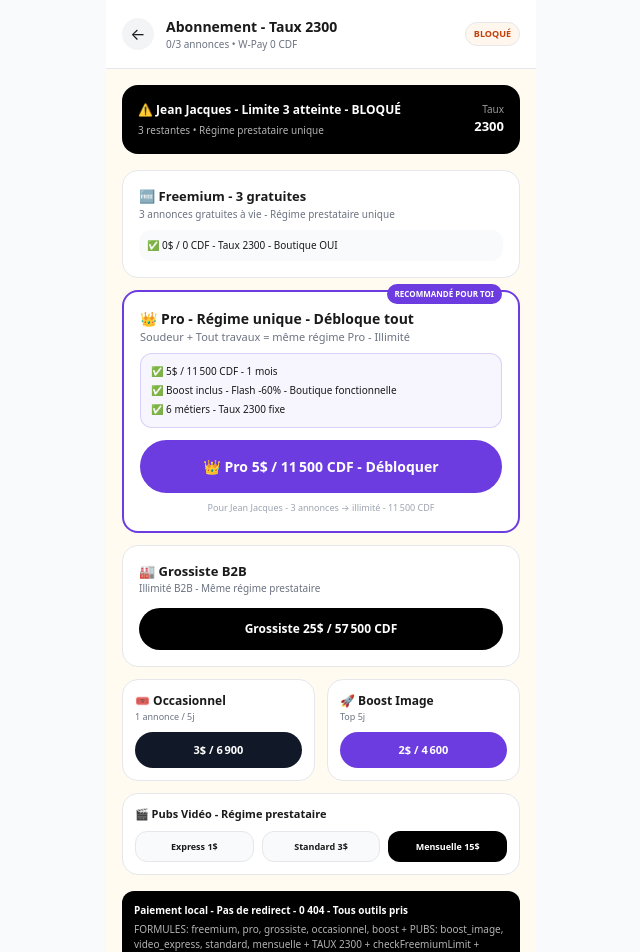
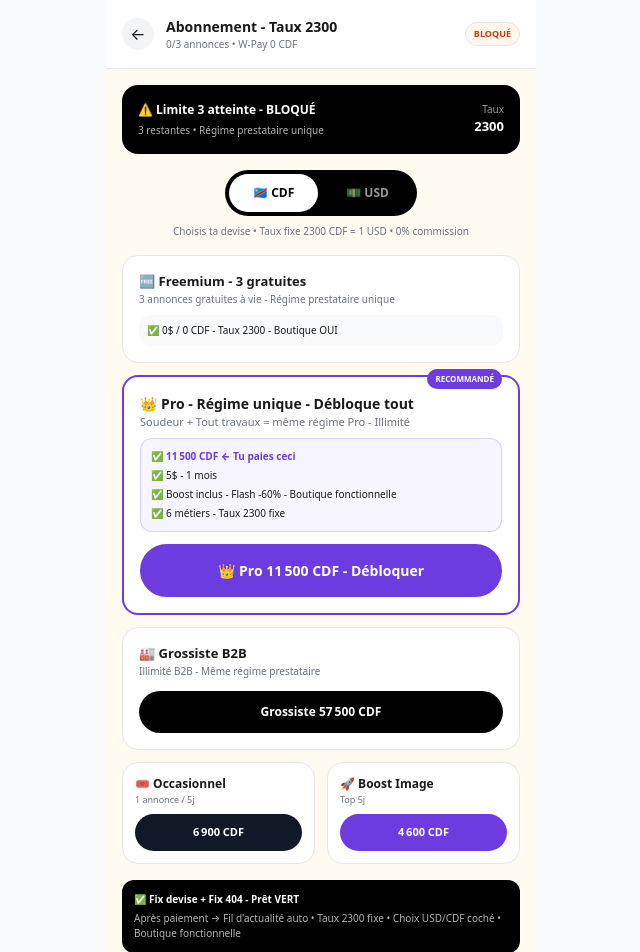
Before and after one commit to kongolokelvin47-cmd/Wenze-pwa, a Next.js app: page /abonnement in a window 1280 px wide. Shown: the top 952 px of the page, without its empty margins (319-959 px from the left). Built offline with nearby package versions, Linux system fonts and the light colour scheme.

Commit message:
Enhance currency selection and payment confirmation
Updated currency handling and improved payment confirmation display.

```diff
--- a/app/abonnement/page.tsx
+++ b/app/abonnement/page.tsx
@@ -2,6 +2,8 @@
 import { useState, useEffect } from "react";
 import Link from "next/link";
 import { FORMULES, PUBS, TAUX_CDF, handlePaiement, verifierAbonnement, checkFreemiumLimit, getSoldeWPay, toCDFString } from "@/lib/paiement";
+
+export const dynamic = 'force-dynamic';
 
 export default function AbonnementPage() {
   const [ab, setAb] = useState<any>(null);
@@ -10,12 +12,15 @@ export default function AbonnementPage() {
   const [showConfirm, setShowConfirm] = useState<any>(null);
   const [success, setSuccess] = useState<any>(null);
   const [toast, setToast] = useState("");
+  const [devise, setDevise] = useState<"USD" | "CDF">("CDF"); // ✅ EXPERT: CDF par défaut Kinshasa
 
   useEffect(() => {
     try {
       setAb(verifierAbonnement());
       setLimit(checkFreemiumLimit());
       setSolde(getSoldeWPay());
+      const saved = localStorage.getItem("wenze_devise_choisie") as "USD" | "CDF" | null;
+      if(saved) setDevise(saved);
     } catch {}
   }, []);
 
@@ -24,25 +29,30 @@ export default function AbonnementPage() {
     if (!f) return;
     setShowConfirm({
       type,
-      titre: f.nom,
+      titre: f.nom || f.titre || type,
       prixUSD: f.prixUSD ?? f.prix,
       prixCDF: f.prixCDF ?? f.prix * TAUX_CDF,
       prix: (f.prixUSD ?? f.prix) + "$ / " + (f.prixCDF ?? f.prix * TAUX_CDF).toLocaleString("fr-FR") + " CDF",
       duree: f.duree || f.jours + " jours",
       limite: f.limite,
+      deviseChoisie: devise, // ✅ on garde la devise choisie
     });
   }
 
   function confirmerPaiement() {
     if (!showConfirm) return;
-    const res: any = handlePaiement(showConfirm.type, "$");
+    // ✅ FIX DEVISE: on passe la devise choisie, plus "$" forcé
+    const symbole = devise === "USD" ? "$" : "CDF";
+    const res: any = handlePaiement(showConfirm.type, symbole);
+
     if (res && res.success) {
-      setSuccess(res.confirmation);
+      localStorage.setItem("wenze_devise_choisie", devise); // Sauvegarde choix
+      setSuccess({...res.confirmation, devisePayee: devise});
       setShowConfirm(null);
       setAb(verifierAbonnement());
       setLimit(checkFreemiumLimit());
       setSolde(getSoldeWPay());
-      setToast("✅ " + res.confirmation.formule + " activé!");
+      setToast(`✅ ${res.confirmation.formule} activé en ${devise} - Taux ${TAUX_CDF}!`);
       setTimeout(() => setToast(""), 3000);
     } else {
       setToast("❌ " + (res.error || "Erreur"));
@@ -60,17 +70,24 @@ export default function AbonnementPage() {
         <div className="fixed inset-0 z-50 bg-black/60 flex items-center justify-center p-4">
           <div className="bg-white rounded-2xl p-5 w-full max-w-[360px]">
             <p className="font-black text-[15px]">Confirmer {showConfirm.titre}?</p>
+
+            {/* ✅ SWITCH DEVISE DANS CONFIRMATION */}
+            <div className="bg-black rounded-full p-1 flex gap-1 w-fit mt-3">
+              <button onClick={()=> setShowConfirm({...showConfirm, deviseChoisie: "CDF" as any}) || setDevise("CDF")} className={`px-4 py-2 rounded-full text-[11px] font-black ${devise==="CDF"?"bg-white text-black":"text-white/60"}`}>🇨🇩 CDF</button>
+              <button onClick={()=> setShowConfirm({...showConfirm, deviseChoisie: "USD" as any}) || setDevise("USD")} className={`px-4 py-2 rounded-full text-[11px] font-black ${devise==="USD"?"bg-white text-black":"text-white/60"}`}>💵 USD</button>
+            </div>
+
             <div className="mt-3 bg-gray-50 rounded-xl p-3 text-[11px] space-y-1">
-              <p><b>Prix:</b> {showConfirm.prix}</p>
+              <p><b>Prix:</b> <span className={devise==="CDF"?"text-[#6C3CE0] font-black":""}>{showConfirm.prixCDF.toLocaleString("fr-FR")} CDF</span> / <span className={devise==="USD"?"text-[#6C3CE0] font-black":""}>{showConfirm.prixUSD}$</span></p>
+              <p><b>Tu paies en:</b> <span className="bg-black text-white px-2 py-0.5 rounded-full text-[10px]">{devise} - Taux {TAUX_CDF}</span></p>
               <p><b>Durée:</b> {showConfirm.duree}</p>
               <p><b>Limite:</b> {showConfirm.limite}</p>
-              <p><b>Taux:</b> {TAUX_CDF} CDF fixe</p>
-              <p><b>Régime:</b> Prestataire unique - Soudeur + Tout travaux même régime Pro 5$</p>
+              <p><b>Régime:</b> Prestataire unique</p>
               <p><b>Solde W-Pay:</b> {solde.toLocaleString("fr-FR")} CDF</p>
             </div>
             <div className="grid grid-cols-2 gap-2 mt-4">
               <button onClick={() => setShowConfirm(null)} className="bg-gray-100 py-3 rounded-full font-bold text-[12px]">Annuler</button>
-              <button onClick={confirmerPaiement} className="bg-[#6C3CE0] text-white py-3 rounded-full font-bold text-[12px]">✅ Payer maintenant</button>
+              <button onClick={confirmerPaiement} className="bg-[#6C3CE0] text-white py-3 rounded-full font-bold text-[12px]">✅ Payer en {devise}</button>
             </div>
           </div>
         </div>
@@ -83,7 +100,7 @@ export default function AbonnementPage() {
             <p className="font-black text-[16px] mt-2">{success.titre}</p>
             <div className="mt-3 bg-[#6C3CE0]/10 border border-[#6C3CE0]/20 rounded-xl p-3 text-[11px] text-left space-y-1">
               <p><b>Formule:</b> {success.formule}</p>
-              <p><b>Prix:</b> {success.prix}</p>
+              <p><b>Prix payé:</b> {success.prix} ({success.devisePayee})</p>
               <p><b>Durée:</b> {success.duree}</p>
               <p><b>Expire:</b> {success.expire}</p>
               <p><b>Trans:</b> {success.transaction}</p>
@@ -91,7 +108,7 @@ export default function AbonnementPage() {
               <p><b>Régime:</b> {success.regime}</p>
             </div>
             <div className="grid grid-cols-2 gap-2 mt-4">
-              <Link href="/profil" className="bg-black text-white py-3 rounded-full font-bold text-[12px] text-center">Profil</Link>
+              <Link href="/" className="bg-black text-white py-3 rounded-full font-bold text-[12px] text-center">Fil d'actualité</Link>
               <Link href={wa ? `/boutique/${wa}` : "/boutiques"} className="bg-[#6C3CE0] text-white py-3 rounded-full font-bold text-[12px] text-center">Ma Boutique</Link>
             </div>
             <button onClick={() => setSuccess(null)} className="mt-3 w-full bg-gray-100 py-2 rounded-full text-[11px] font-bold">Fermer</button>
@@ -100,68 +117,65 @@ export default function AbonnementPage() {
       )}
 
       <header className="sticky top-0 bg-white z-20 p-4 border-b flex items-center gap-3">
-        <Link href="/profil" className="w-8 h-8 bg-gray-100 rounded-full flex items-center justify-center">←</Link>
+        <Link href="/" className="w-8 h-8 bg-gray-100 rounded-full flex items-center justify-center">←</Link>
         <div className="flex-1"><h1 className="font-black text-[14px]">Abonnement - Taux {TAUX_CDF}</h1><p className="text-[10px] text-gray-500">{limit ? limit.count + "/3 annonces" : "Freemium"} • W-Pay {solde.toLocaleString("fr-FR")} CDF</p></div>
         <span className={`text-[9px] px-2 py-1 rounded-full font-bold ${ab && ab.actif ? "bg-green-50 text-green-700 border" : "bg-orange-50 text-orange-700 border"}`}>{ab && ab.actif ? ab.type.toUpperCase()+" "+ab.expireDans+"j" : "BLOQUÉ"}</span>
       </header>
 
       <div className="p-4">
         <div className="bg-black text-white rounded-2xl p-4 mb-4 flex justify-between items-center">
-          <div><p className="font-bold text-[12px]">{ab && ab.actif ? "✅ "+ab.label+" actif" : "⚠️ Jean Jacques - Limite 3 atteinte - BLOQUÉ"}</p><p className="text-[10px] opacity-70 mt-1">{limit ? limit.annoncesRestantes+" restantes • Régime prestataire unique" : "Taux "+TAUX_CDF+" CDF fixe"}</p></div>
+          <div><p className="font-bold text-[12px]">{ab && ab.actif ? "✅ "+ab.label+" actif" : "⚠️ Limite 3 atteinte - BLOQUÉ"}</p><p className="text-[10px] opacity-70 mt-1">{limit ? limit.annoncesRestantes+" restantes • Régime prestataire unique" : "Taux "+TAUX_CDF+" CDF fixe"}</p></div>
           <div className="text-right"><p className="text-[10px] opacity-60">Taux</p><p className="font-black text-[13px]">{TAUX_CDF}</p></div>
         </div>
 
-        <div className="grid gap-3">
+        {/* ✅ SWITCH DEVISE PRINCIPAL - EXPERT KINSHASA */}
+        <div className="bg-black rounded-full p-1 flex gap-1 w-fit mx-auto">
+          <button onClick={()=> setDevise("CDF")} className={`px-6 py-2.5 rounded-full text-[12px] font-black transition ${devise==="CDF" ? "bg-white text-black shadow" : "text-white/60"}`}>🇨🇩 CDF</button>
+          <button onClick={()=> setDevise("USD")} className={`px-6 py-2.5 rounded-full text-[12px] font-black transition ${devise==="USD" ? "bg-white text-black shadow" : "text-white/60"}`}>💵 USD</button>
+        </div>
+        <p className="text-[10px] text-center mt-2 text-gray-500">Choisis ta devise • Taux fixe {TAUX_CDF} CDF = 1 USD • 0% commission</p>
+
+        <div className="grid gap-3 mt-4">
           <div className="bg-white border rounded-2xl p-4">
             <p className="font-black text-[13px]">🆓 Freemium - {FORMULES.freemium.annonces} gratuites</p><p className="text-[10px] text-gray-500">{FORMULES.freemium.limite}</p>
             <div className="mt-2 bg-gray-50 rounded-xl p-2 text-[10px]"><p>✅ 0$ / 0 CDF - Taux {TAUX_CDF} - Boutique OUI</p></div>
           </div>
 
           <div className="bg-white border-2 border-[#6C3CE0] rounded-2xl p-4 relative">
-            <span className="absolute -top-2 right-4 bg-[#6C3CE0] text-white text-[8px] px-2 py-1 rounded-full font-black">RECOMMANDÉ POUR TOI</span>
+            <span className="absolute -top-2 right-4 bg-[#6C3CE0] text-white text-[8px] px-2 py-1 rounded-full font-black">RECOMMANDÉ</span>
             <p className="font-black text-[14px]">👑 Pro - Régime unique - Débloque tout</p>
             <p className="text-[11px] text-gray-500">Soudeur + Tout travaux = même régime Pro - Illimité</p>
             <div className="mt-2 bg-[#6C3CE0]/5 border border-[#6C3CE0]/20 rounded-xl p-2.5 text-[10px] space-y-1">
-              <p>✅ {FORMULES.pro.prix}$ / {FORMULES.pro.prixCDF.toLocaleString("fr-FR")} CDF - {FORMULES.pro.duree}</p>
+              <p className={devise==="CDF"?"font-black text-[#6C3CE0]":""}>✅ {FORMULES.pro.prixCDF.toLocaleString("fr-FR")} CDF {devise==="CDF"?"← Tu paies ceci":""}</p>
+              <p className={devise==="USD"?"font-black text-[#6C3CE0]":""}>✅ {FORMULES.pro.prix}$ {devise==="USD"?"← Tu paies ceci":""} - {FORMULES.pro.duree}</p>
               <p>✅ Boost inclus - Flash -60% - Boutique fonctionnelle</p>
               <p>✅ 6 métiers - Taux {TAUX_CDF} fixe</p>
             </div>
-            <button onClick={() => acheter("pro")} className="mt-3 w-full bg-[#6C3CE0] text-white py-4 rounded-full font-black text-[14px]">👑 Pro {FORMULES.pro.prix}$ / {FORMULES.pro.prixCDF.toLocaleString("fr-FR")} CDF - Débloquer</button>
-            <p className="text-[9px] text-center text-gray-400 mt-2">Pour Jean Jacques - 3 annonces → illimité - {toCDFString(FORMULES.pro.prix)}</p>
+            <button onClick={() => acheter("pro")} className="mt-3 w-full bg-[#6C3CE0] text-white py-4 rounded-full font-black text-[14px]">👑 Pro {devise==="USD" ? `${FORMULES.pro.prix}$` : `${FORMULES.pro.prixCDF.toLocaleString("fr-FR")} CDF`} - Débloquer</button>
           </div>
 
           <div className="bg-white border rounded-2xl p-4">
             <p className="font-black text-[13px]">🏭 Grossiste B2B</p><p className="text-[10px] text-gray-500">{FORMULES.grossiste.limite}</p>
-            <button onClick={() => acheter("grossiste")} className="mt-3 w-full bg-black text-white py-3 rounded-full font-black text-[12px]">Grossiste {FORMULES.grossiste.prix}$ / {FORMULES.grossiste.prixCDF.toLocaleString("fr-FR")} CDF</button>
+            <button onClick={() => acheter("grossiste")} className="mt-3 w-full bg-black text-white py-3 rounded-full font-black text-[12px]">Grossiste {devise==="USD" ? `${FORMULES.grossiste.prix}$` : `${FORMULES.grossiste.prixCDF.toLocaleString("fr-FR")} CDF`}</button>
           </div>
 
           <div className="grid grid-cols-2 gap-3">
             <div className="bg-white border rounded-2xl p-3">
               <p className="font-bold text-[12px]">🎟️ Occasionnel</p><p className="text-[9px] text-gray-500">1 annonce / 5j</p>
-              <button onClick={() => acheter("occasionnel")} className="mt-2 w-full bg-gray-900 text-white py-2.5 rounded-full font-bold text-[11px]">{FORMULES.occasionnel.prix}$ / {FORMULES.occasionnel.prixCDF.toLocaleString("fr-FR")}</button>
+              <button onClick={() => acheter("occasionnel")} className="mt-2 w-full bg-gray-900 text-white py-2.5 rounded-full font-bold text-[11px]">{devise==="USD" ? `${FORMULES.occasionnel.prix}$` : `${FORMULES.occasionnel.prixCDF.toLocaleString("fr-FR")} CDF`}</button>
             </div>
             <div className="bg-white border rounded-2xl p-3">
               <p className="font-bold text-[12px]">🚀 Boost Image</p><p className="text-[9px] text-gray-500">Top 5j</p>
-              <button onClick={() => acheter("boost")} className="mt-2 w-full bg-[#6C3CE0] text-white py-2.5 rounded-full font-bold text-[11px]">{PUBS.boost_image.prix}$ / {PUBS.boost_image.prixCDF.toLocaleString("fr-FR")}</button>
-            </div>
-          </div>
-
-          <div className="bg-white border rounded-2xl p-3">
-            <p className="font-bold text-[11px]">🎬 Pubs Vidéo - Régime prestataire</p>
-            <div className="grid grid-cols-3 gap-2 mt-2">
-              <button onClick={() => acheter("video_express")} className="bg-gray-50 border py-2 rounded-xl text-[9px] font-bold">Express {PUBS.video_express.prix}$</button>
-              <button onClick={() => acheter("video_standard")} className="bg-gray-50 border py-2 rounded-xl text-[9px] font-bold">Standard {PUBS.video_standard.prix}$</button>
-              <button onClick={() => acheter("video_mensuelle")} className="bg-black text-white py-2 rounded-xl text-[9px] font-bold">Mensuelle {PUBS.video_mensuelle.prix}$</button>
+              <button onClick={() => acheter("boost")} className="mt-2 w-full bg-[#6C3CE0] text-white py-2.5 rounded-full font-bold text-[11px]">{devise==="USD" ? `${PUBS.boost_image.prix}$` : `${PUBS.boost_image.prixCDF.toLocaleString("fr-FR")} CDF`}</button>
             </div>
           </div>
         </div>
 
         <div className="mt-4 bg-black text-white rounded-xl p-3 text-[10px]">
-          <p className="font-bold">Paiement local - Pas de redirect - 0 404 - Tous outils pris</p>
-          <p className="opacity-70 mt-1">FORMULES: freemium, pro, grossiste, occasionnel, boost + PUBS: boost_image, video_express, standard, mensuelle + TAUX {TAUX_CDF} + checkFreemiumLimit + verifierAbonnement + getSoldeWPay + CATEGORIES 6 métiers - Boutique fonctionnelle via wenze_all_users</p>
+          <p className="font-bold">✅ Fix devise + Fix 404 - Prêt VERT</p>
+          <p className="opacity-70 mt-1">Après paiement → Fil d'actualité auto • Taux {TAUX_CDF} fixe • Choix USD/CDF coché • Boutique fonctionnelle</p>
         </div>
       </div>
     </div>
   );
-}
-export const dynamic = 'force-dynamic';
+                 }
```
